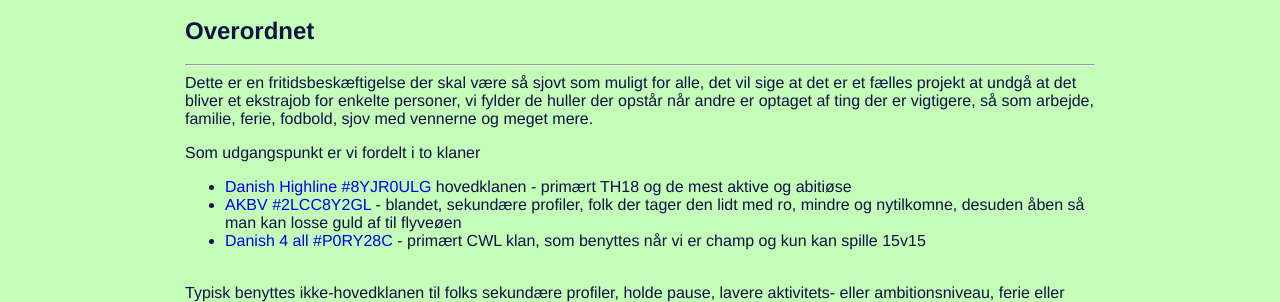
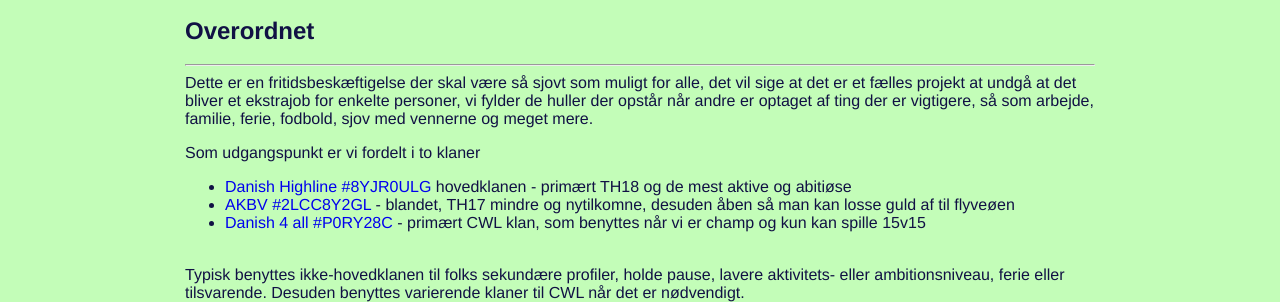
Before and after one commit to SeniorWizard/dh, a plain HTML site: page index.html in a window 1280 px wide. Shown: the part 428-730 px from the top of the page. Drawn offline with Linux system fonts and the light colour scheme.

Commit message:
Refraseing.

```diff
--- a/index.html
+++ b/index.html
@@ -124,7 +124,7 @@ Dette er en fritidsbeskæftigelse der skal være så sjovt som muligt for alle,
 Som udgangspunkt er vi fordelt i to klaner
 <ul>
 <li>  <a href="https://link.clashofclans.com/en?action=OpenClanProfile&tag=8YJR0ULG"> Danish Highline #8YJR0ULG</a> hovedklanen - primært TH18 og de mest aktive og abitiøse
-<li>  <a href="https://link.clashofclans.com/en?action=OpenClanProfile&tag=2LCC8Y2GL"> AKBV #2LCC8Y2GL</a> - blandet, sekundære profiler, folk der tager den lidt med ro, mindre og nytilkomne, desuden åben så man kan losse guld af til flyveøen
+<li>  <a href="https://link.clashofclans.com/en?action=OpenClanProfile&tag=2LCC8Y2GL"> AKBV #2LCC8Y2GL</a> - blandet, TH17 mindre og nytilkomne, desuden åben så man kan losse guld af til flyveøen
 <li>  <a href="https://link.clashofclans.com/en?action=OpenClanProfile&tag=P0RY28C"> Danish 4 all #P0RY28C</a> - primært CWL klan, som benyttes når vi er champ og kun kan spille 15v15
 </ul>
 <br>
```
